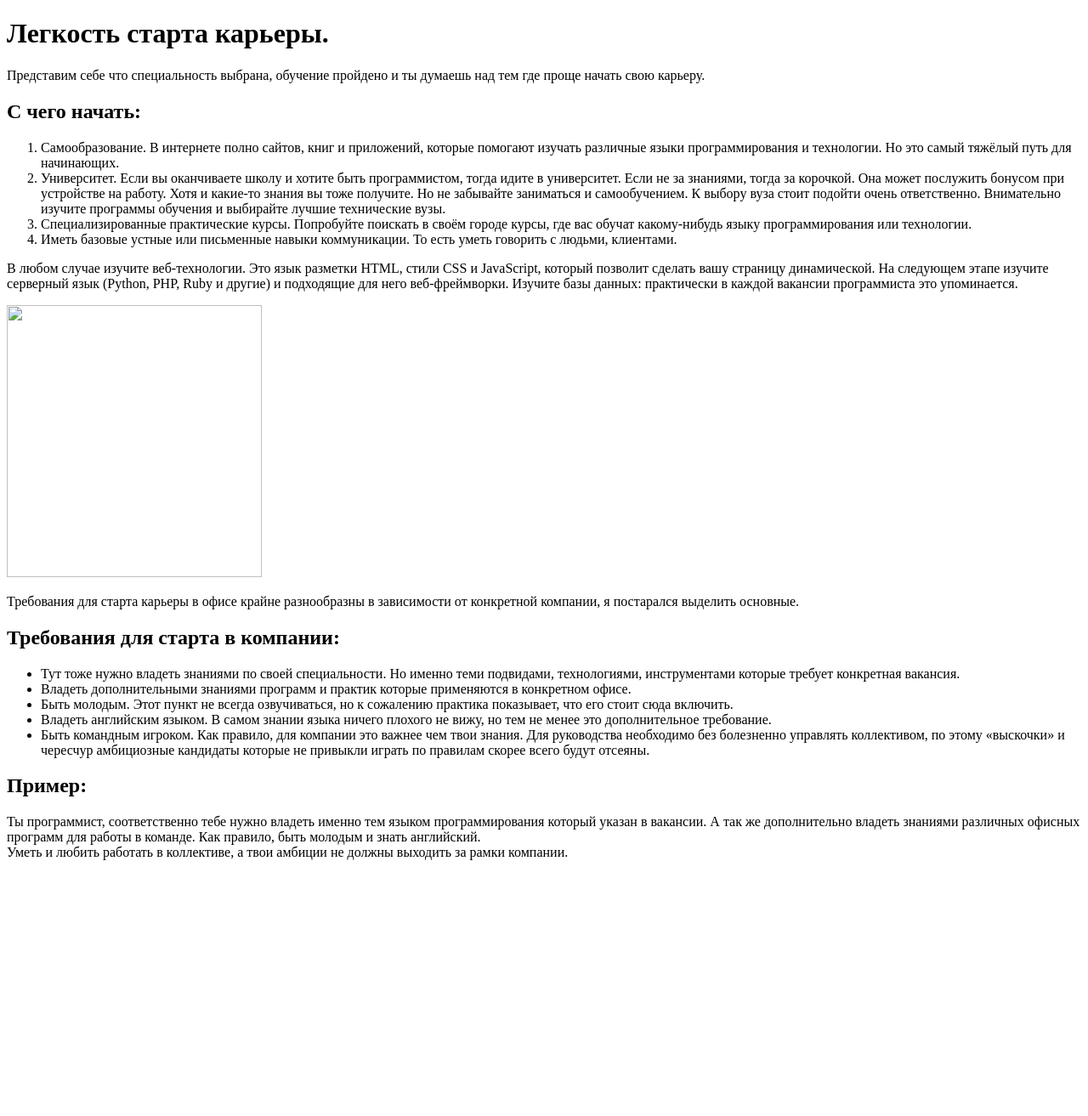
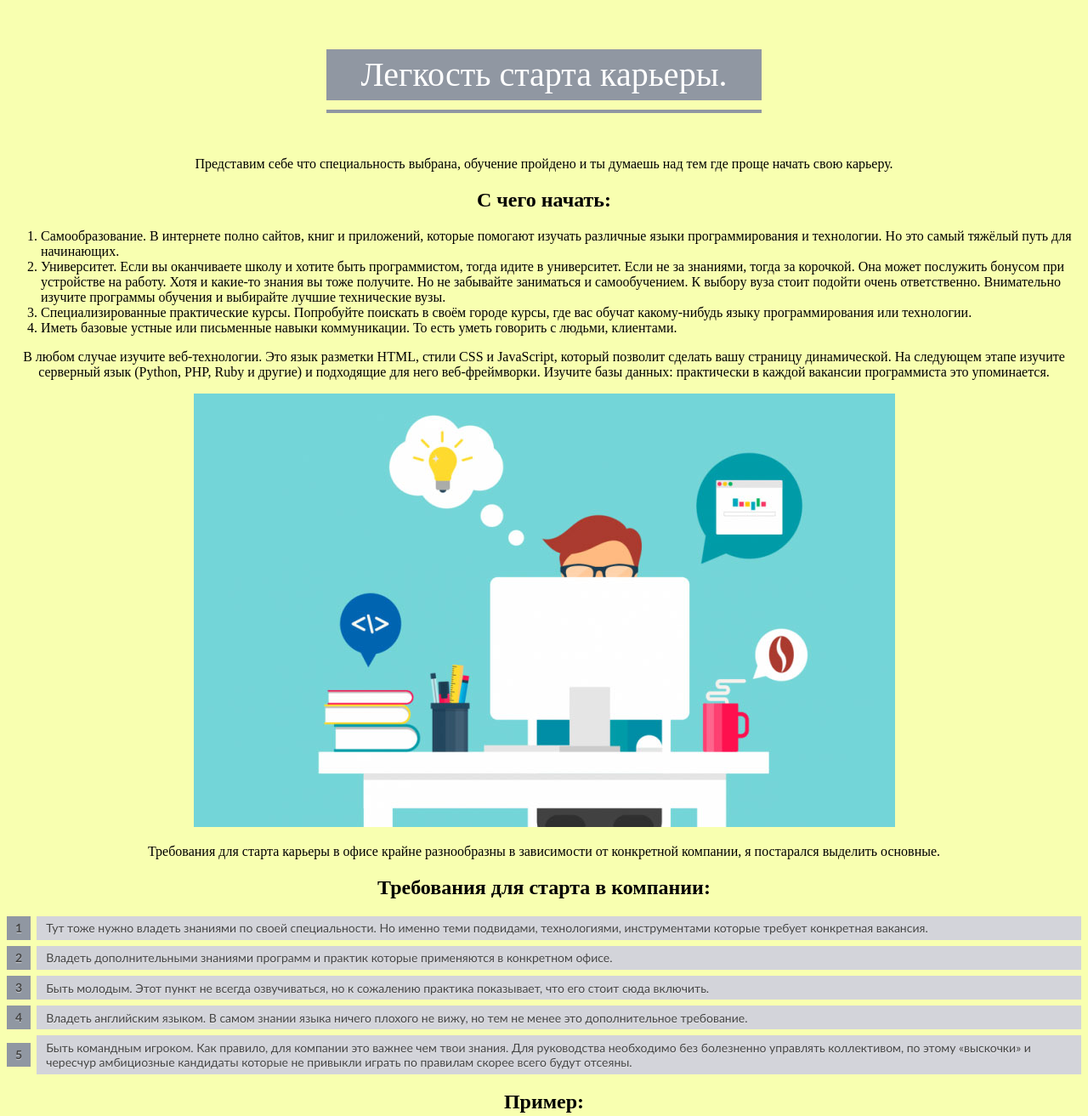
Before and after one commit to NatalyaAtyukova/test1, a plain HTML site: page index.html in a window 1280 px wide. Shown: the top 1313 px of the page at 85% size. Before the commit the page ends 1028 px from the top, so only its background shows below. Drawn offline with Linux system fonts and the light colour scheme.

Commit message:
Add files via upload

```diff
--- /dev/null
+++ b/css/style.css
@@ -0,0 +1,109 @@
+
+
+P {
+    text-align: center
+}
+
+H1 {
+    text-align: center
+}
+
+H2 {
+          text-align: center
+}
+
+
+
+.three {
+    padding: 50px 20px;
+    text-align: center;
+}
+
+    .three h1 {
+        font-family: 'Merriweather', serif;
+        position: relative;
+        color: white;
+        background: #9097A2;
+        font-size: 2.5em;
+        font-weight: normal;
+        padding: 10px 40px;
+        display: inline-block;
+        margin: 0;
+        line-height: 1;
+    }
+
+        .three h1:before {
+            content: "";
+            position: absolute;
+            width: 100%;
+            height: 4px;
+            left: 0;
+            bottom: -15px;
+            background: #9097A2;
+        }
+
+@media (max-width: 500px) {
+    .three h1 {
+        font-size: 1.8em;
+    }
+}
+
+@media (max-width: 400px) {
+    .three h1 {
+        font-size: 1.5em;
+        padding: 10px 30px;
+    }
+}
+
+.rectangle {
+    counter-reset: li;
+    list-style: none;
+    font: 14px "Trebuchet MS", "Lucida Sans";
+    padding: 0;
+    text-shadow: 0 1px 0 rgba(255,255,255,.5);
+}
+
+    .rectangle a {
+        position: relative;
+        display: block;
+        padding: .4em .4em .4em .8em;
+        margin: .5em 0 .5em 2.5em;
+        background: #D3D4DA;
+        color: #444;
+        text-decoration: none;
+        transition: all .3s ease-out;
+    }
+
+        .rectangle a:hover {
+            background: #DCDDE1;
+        }
+
+        .rectangle a:before {
+            content: counter(li);
+            counter-increment: li;
+            position: absolute;
+            left: -2.5em;
+            top: 50%;
+            margin-top: -1em;
+            background: #9097A2;
+            height: 2em;
+            width: 2em;
+            line-height: 2em;
+            text-align: center;
+            font-weight: bold;
+        }
+
+        .rectangle a:after {
+            position: absolute;
+            content: "";
+            border: .5em solid transparent;
+            left: -1em;
+            top: 50%;
+            margin-top: -.5em;
+            transition: all .3s ease-out;
+        }
+
+        .rectangle a:hover:after {
+            left: -.5em;
+            border-left-color: #9097A2;
+        }
--- a/index.html
+++ b/index.html
@@ -6,12 +6,16 @@
 <head>
 	<!-- Заголовок страницы в браузере -->
 	<title>Знакомство с HTML тегами. Часть №2</title>
+	<!-- Подключаем CSS -->
+	<link rel="stylesheet" href="css/style.css" />
 	<!-- Кодировка страницы -->
 	<meta http-equiv="Content-type" content="text/html;charset=UTF-8" />
 </head>
 	<!-- Отображаемое тело страницы -->
-	<body>
+<body bgcolor="#f8ffb0">
+	<div class="three">
 		<h1>Легкость старта карьеры.</h1>
+	</div>
 		<p>Представим себе что специальность выбрана, обучение пройдено и ты думаешь над тем где проще начать свою карьеру.</p>
 		<h2>С чего начать:</h2>
 		<ol>
@@ -21,16 +25,17 @@
 			<li>Иметь базовые устные или письменные навыки коммуникации. То есть уметь говорить с людьми, клиентами.</li>
 		</ol>
 		<p>В любом случае изучите веб-технологии. Это язык разметки HTML, стили CSS и JavaScript, который позволит сделать вашу страницу динамической. На следующем этапе изучите серверный язык (Python, PHP, Ruby и другие) и подходящие для него веб-фреймворки. Изучите базы данных: практически в каждой вакансии программиста это упоминается.</p>
-		<img src="img/progr.png" width="300" height="320" alt="" />
+		<p style="text-align: center;">
+		<p style="text-align: center;"><img src="img/progr.jpg" alt="img" /></p>
 		<p>Требования для старта карьеры в офисе крайне разнообразны в зависимости от конкретной компании, я постарался выделить основные.</p>
 		<h2>Требования для старта в компании:</h2>
-		<ul>
-			<li>Тут тоже нужно владеть знаниями по своей специальности. Но именно теми подвидами, технологиями, инструментами которые требует конкретная вакансия.</li>
-			<li>Владеть дополнительными знаниями программ и практик которые применяются в конкретном офисе.</li>
-			<li>Быть молодым. Этот пункт не всегда озвучиваться, но к сожалению практика показывает, что его стоит сюда включить.</li>
-			<li>Владеть английским языком. В самом знании языка ничего плохого не вижу, но тем не менее это дополнительное требование.</li>
-			<li>Быть командным игроком. Как правило, для компании это важнее чем твои знания. Для руководства необходимо без болезненно управлять коллективом, по этому «выскочки» и чересчур амбициозные кандидаты которые не привыкли играть по правилам скорее всего будут отсеяны.</li>
-		</ul>
+		<ol class="rectangle">
+			<li><a href="#">Тут тоже нужно владеть знаниями по своей специальности. Но именно теми подвидами, технологиями, инструментами которые требует конкретная вакансия.</a></litext-indent:>
+			<li><a href="#">Владеть дополнительными знаниями программ и практик которые применяются в конкретном офисе.</a></li>
+			<li><a href="#">Быть молодым. Этот пункт не всегда озвучиваться, но к сожалению практика показывает, что его стоит сюда включить.</a></li>
+			<li><a href="#">Владеть английским языком. В самом знании языка ничего плохого не вижу, но тем не менее это дополнительное требование.</a></li>
+			<li><a href="#">Быть командным игроком. Как правило, для компании это важнее чем твои знания. Для руководства необходимо без болезненно управлять коллективом, по этому «выскочки» и чересчур амбициозные кандидаты которые не привыкли играть по правилам скорее всего будут отсеяны.</a></li>
+		</ol>
 		<h2>Пример:</h2>
 		<p>Ты программист, соответственно тебе нужно владеть именно тем языком программирования который указан в вакансии. А так же дополнительно владеть знаниями различных офисных программ для работы в команде. Как правило, быть молодым и знать английский. <br /> Уметь и любить работать в коллективе, а твои амбиции не должны выходить за рамки компании.</p>
 </body>
```
Also changed, not shown: img/progr.jpg (added). Lines whose indentation alone changed are shown as unchanged.
